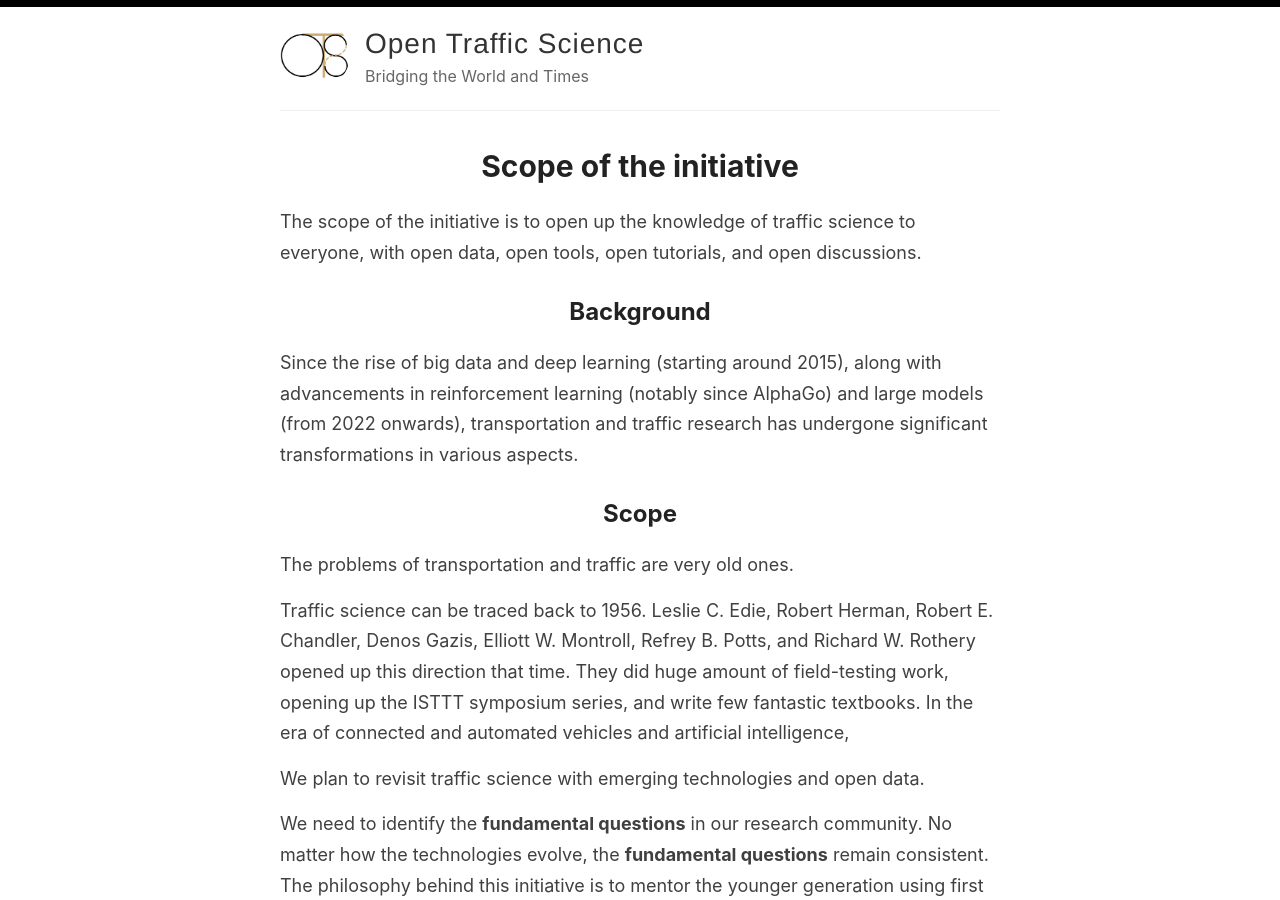
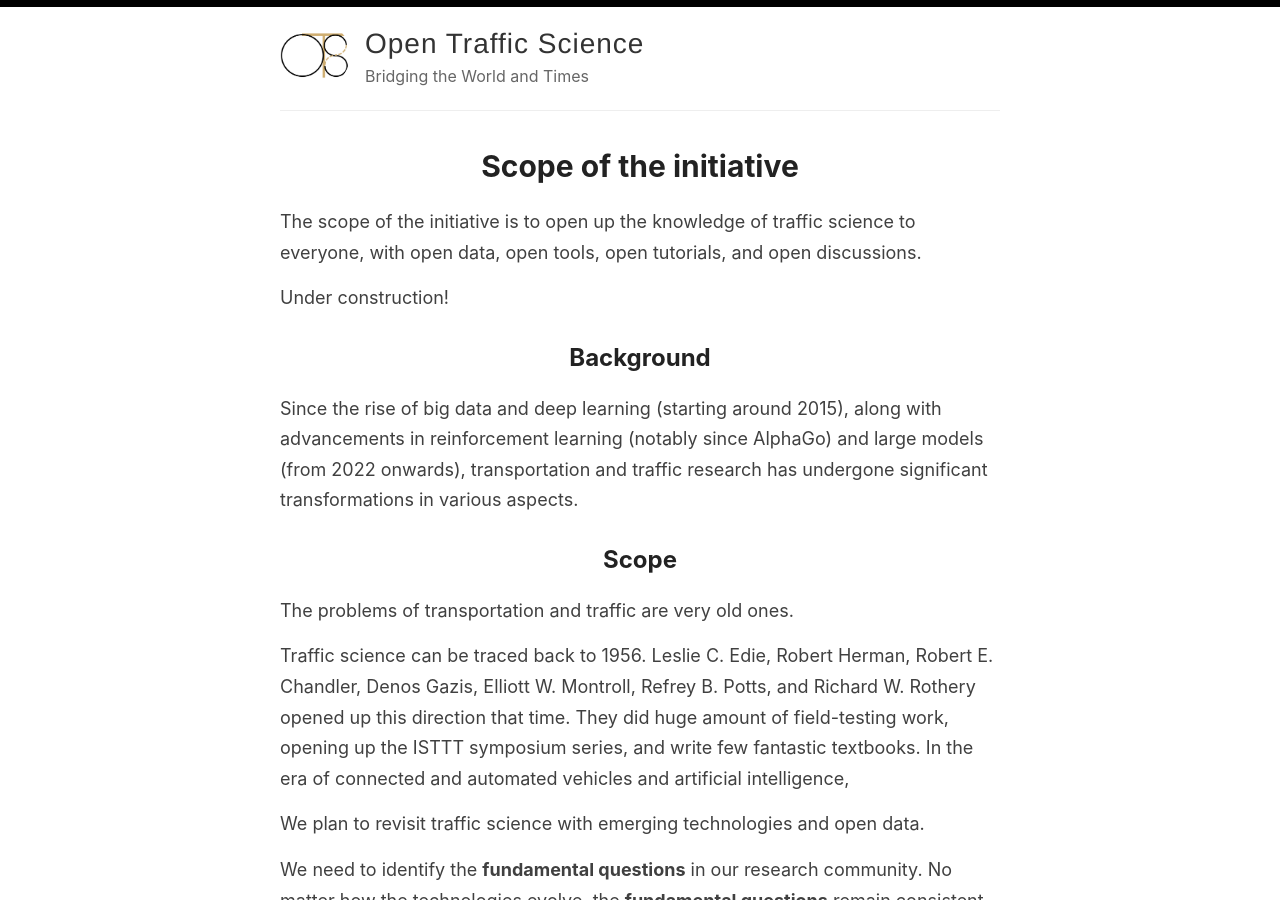
Before and after one commit to OpenTrafficScience/opentrafficscience.github.io, a Jekyll site: the page built from scope.md, in a window 1280 px wide and 900 px high. Built offline with Jekyll 4.4.1, drawn with Linux system fonts in a browser that asks for light colours; comment, search, counter and statistics services are not loaded; our own code applies the rules of GitHub Pages for plain Markdown files.

Commit message:
Update the scope.md

```diff
--- a/scope.md
+++ b/scope.md
@@ -1,10 +1,9 @@
 ---
 layout: default
 ---
-
-
 # Scope of the initiative
 The scope of the initiative is to open up the knowledge of traffic science to everyone, with open data, open tools, open tutorials, and open discussions.
+> Under construction!
 ## Background
 Since the rise of big data and deep learning (starting around 2015), along with advancements in reinforcement learning (notably since AlphaGo) and large models (from 2022 onwards), transportation and traffic research has undergone significant transformations in various aspects.
 
```
